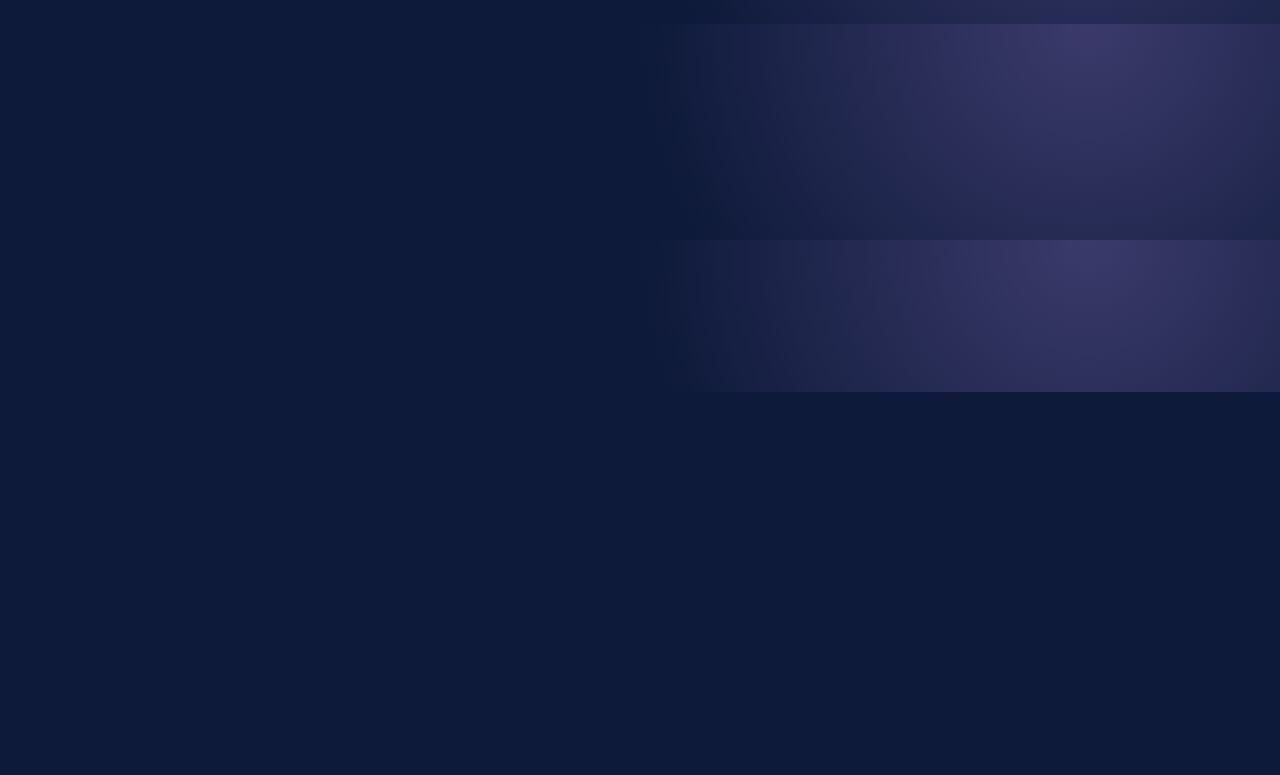
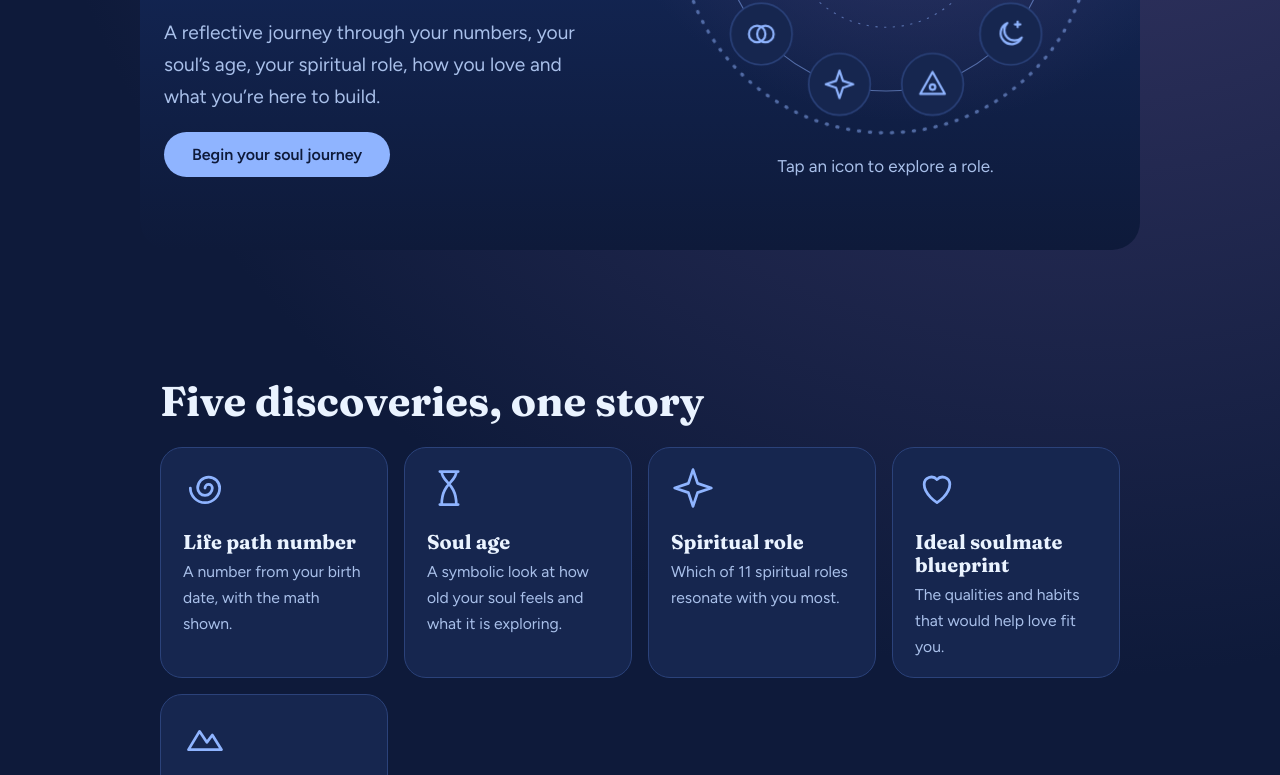
Before and after one commit to Soul-Finder-App/Soul-Finder, a plain HTML site: page index.html in a window 1280 px wide. Shown: the part 408-1183 px from the top of the page. Before the commit the page ends 800 px from the top, so only its background shows below. Drawn offline with nearby package versions, Linux system fonts and the light colour scheme; the site is published under a folder, as on GitHub Pages, so addresses that start at the root find nothing.

Commit message:
Change favicon and script links to relative paths
Updated file paths for favicon and scripts to use relative links.

```diff
--- a/index.html
+++ b/index.html
@@ -2,7 +2,7 @@
 <html lang="en"><head><meta charset="utf-8"><meta name="viewport" content="width=device-width, initial-scale=1, viewport-fit=cover">
 <title>Soul Finder – Discover the Universe Within You</title>
 <meta name="description" content="A reflective journey through your life path number, soul age, spiritual role and purpose.">
-<link rel="icon" href="/favicon.svg" type="image/svg+xml"><link rel="icon" href="/favicon.png" sizes="192x192" type="image/png"><link rel="apple-touch-icon" href="/apple-touch-icon.png"><meta name="theme-color" content="#0E1A3A"><link href="https://fonts.googleapis.com/css2?family=Fraunces:opsz,wght@9..144,500;9..144,700&family=Figtree:wght@400;500;600&display=swap" rel="stylesheet">
+<link rel="icon" href="./favicon.svg" type="image/svg+xml"><link rel="icon" href="./favicon.png" sizes="192x192" type="image/png"><link rel="apple-touch-icon" href="./apple-touch-icon.png"><meta name="theme-color" content="#0E1A3A"><link href="https://fonts.googleapis.com/css2?family=Fraunces:opsz,wght@9..144,500;9..144,700&family=Figtree:wght@400;500;600&display=swap" rel="stylesheet">
 <style>
 :root{--bg:#0E1A3A;--ink:#EAF3FF;--mute:#A9C0EA;--card:#16264F;--line:#2B427A;--accent:#8FB4FF;--btn-ink:#0E1A3A;--glow:#3b3a6b;box-sizing:border-box;padding-top:env(safe-area-inset-top,0px);padding-bottom:env(safe-area-inset-bottom,0px)}
 :root[data-theme="dark"]{--bg:#0E1A3A;--ink:#EAF3FF;--mute:#A9C0EA;--card:#16264F;--line:#2B427A;--accent:#8FB4FF;--btn-ink:#0E1A3A;--glow:#3b3a6b}
@@ -75,4 +75,4 @@ input:focus{outline:3px solid var(--accent);outline-offset:1px}
 </defs></svg><div class="wrap"><header class="top"><a class="brand" href="/#/" style="text-decoration:none;color:var(--ink)">Soul Finder</a><nav id="nav" aria-label="Account"></nav></header>
 <main id="app" tabindex="-1"></main><footer class="foot"><a href="/#/terms">Terms</a><a href="/#/privacy">Privacy</a><a href="/#/contact">Contact</a><span>© Soul Finder</span></footer></div>
 <script src="https://cdn.jsdelivr.net/npm/@supabase/supabase-js@2.45.4/dist/umd/supabase.min.js"></script>
-<script src="/config.js"></script><script src="/app.js"></script></body></html>
+<script src="./config.js"></script><script src="./app.js"></script></body></html>
```
